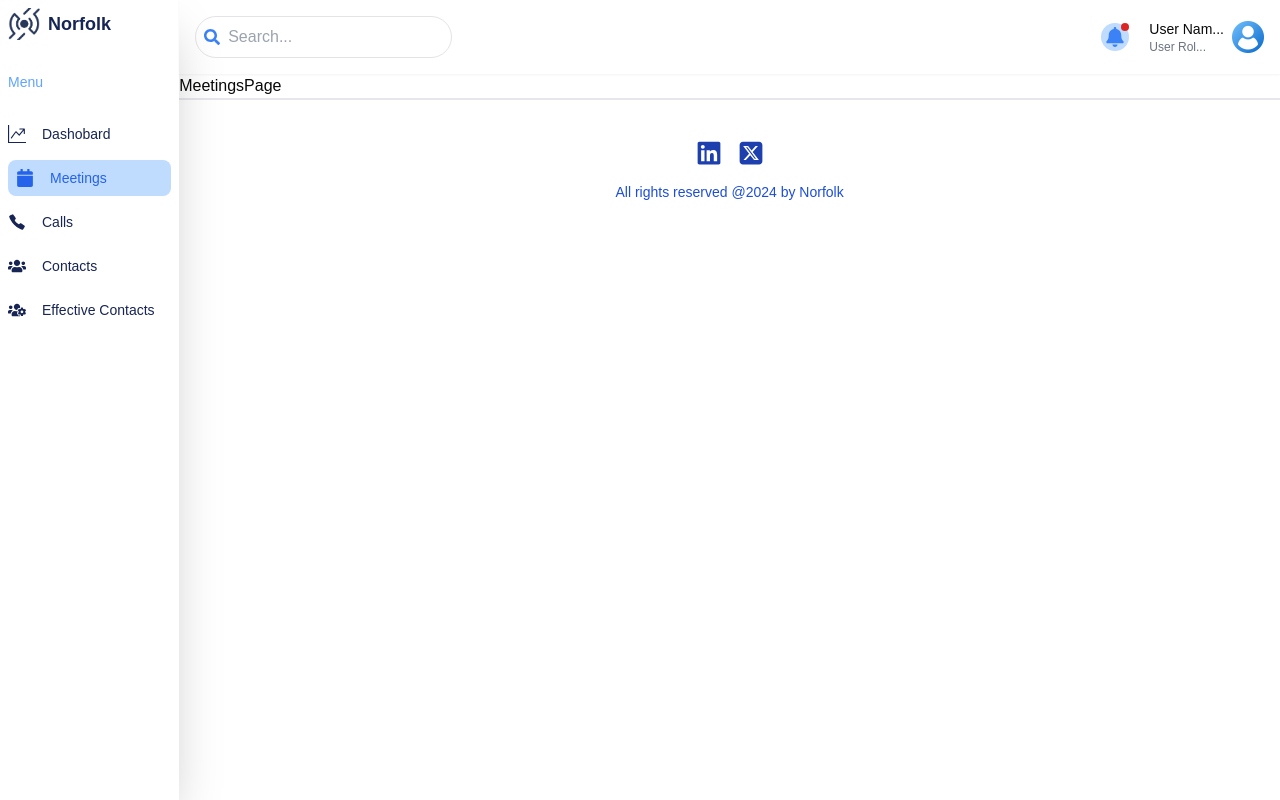
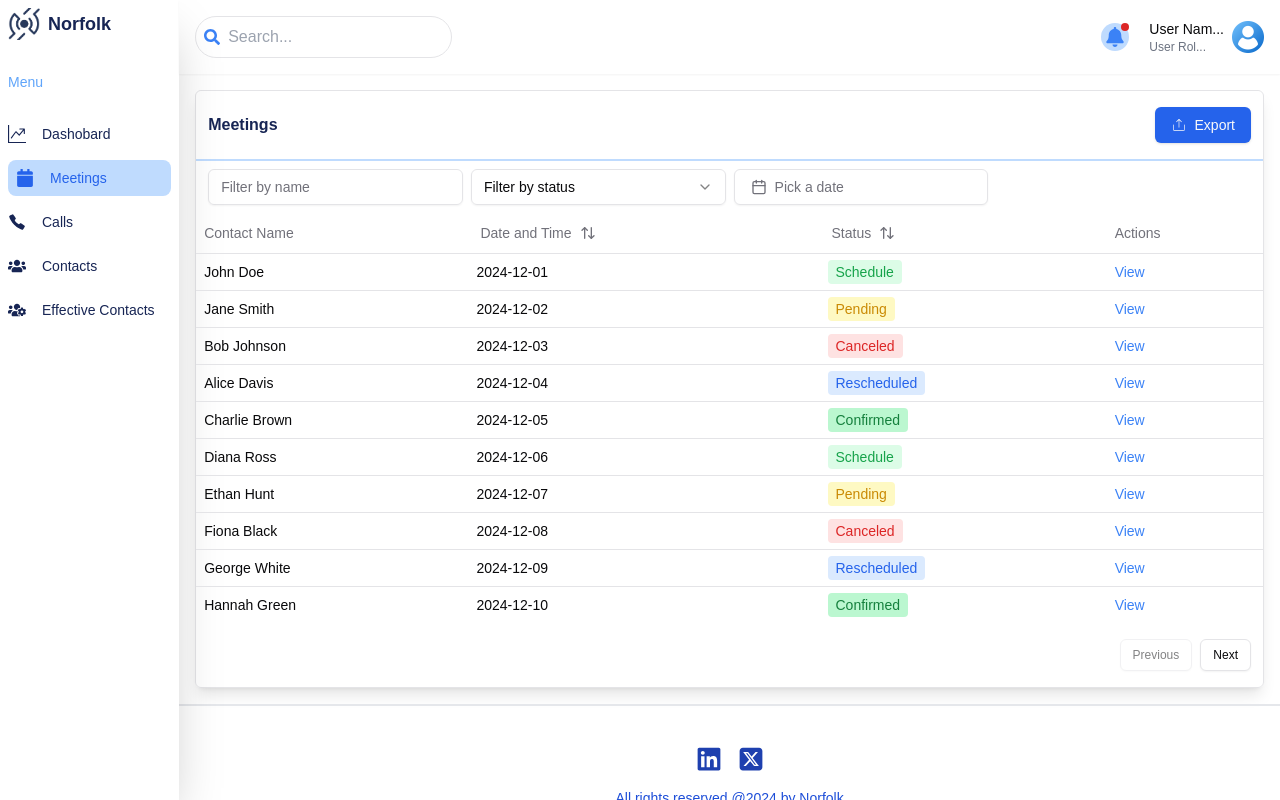
Before and after one commit to sibghatullah007/norfolk-dashboard, a Next.js app: page /meetings in a window 1280 px wide. Built offline with nearby package versions, Linux system fonts and the light colour scheme.

Commit message:
Meetings Page Done

```diff
--- a/src/app/(dashboard)/calls/page.tsx
+++ b/src/app/(dashboard)/calls/page.tsx
@@ -1,7 +1,6 @@
 'use client'
 import DataTable from "@/components/DataTable";
 import { columns } from "../admin/column";
-import Link from "next/link";
 import { Button } from "@/components/ui/button";
 import { CiExport } from "react-icons/ci";
 import * as XLSX from 'xlsx';
@@ -9,6 +8,7 @@ import * as XLSX from 'xlsx';
 const CallsPage = () => {
   const rows = [
     {
+      id:1,
       contactName: "John Smith",
       company: "Acme Corp",
       dateTime: "2024-12-31",
@@ -17,6 +17,7 @@ const CallsPage = () => {
       actions: "View",
     },
     {
+      id:2,
       contactName: "Sarah Johnson",
       company: "Tech Solutions",
       dateTime: "2024-11-31",
@@ -25,6 +26,7 @@ const CallsPage = () => {
       actions: "View",
     },
     {
+      id:3,
       contactName: "Michael Brown",
       company: "Global Industries",
       dateTime: "2024-11-28",
@@ -33,6 +35,7 @@ const CallsPage = () => {
       actions: "View",
     },
     {
+      id:4,
       contactName: "Emily Davis",
       company: "Innovatech",
       dateTime: "2024-11-18",
@@ -41,6 +44,7 @@ const CallsPage = () => {
       actions: "View",
     },
     {
+      id:5,
       contactName: "David Wilson",
       company: "Bright Future LLC",
       dateTime: "2024-11-8",
@@ -49,6 +53,7 @@ const CallsPage = () => {
       actions: "View",
     },
     {
+      id:6,
       contactName: "Sophia Martinez",
       company: "NextGen Solutions",
       dateTime: "2024-12-11",
@@ -57,6 +62,7 @@ const CallsPage = () => {
       actions: "View",
     },
     {
+      id:7,
       contactName: "James Lee",
       company: "Tech World",
       dateTime: "2024-12-13",
@@ -65,6 +71,7 @@ const CallsPage = () => {
       actions: "View",
     },
     {
+      id:8,
       contactName: "Olivia Taylor",
       company: "Visionary Inc",
       dateTime: "2024-11-31",
@@ -73,6 +80,7 @@ const CallsPage = () => {
       actions: "View",
     },
     {
+      id:9,
       contactName: "Daniel Garcia",
       company: "Global Ventures",
       dateTime: "2024-12-28",
@@ -81,6 +89,7 @@ const CallsPage = () => {
       actions: "View",
     },
     {
+      id:10,
       contactName: "Michael Brown",
       company: "Global Industries",
       dateTime: "2024-12-28",
@@ -89,6 +98,7 @@ const CallsPage = () => {
       actions: "View",
     },
     {
+      id:11,
       contactName: "Emily Davis",
       company: "Innovatech",
       dateTime: "2024-11-18",
@@ -97,6 +107,7 @@ const CallsPage = () => {
       actions: "View",
     },
     {
+      id:12,
       contactName: "David Wilson",
       company: "Bright Future LLC",
       dateTime: "2024-11-8",
@@ -105,6 +116,7 @@ const CallsPage = () => {
       actions: "View",
     },
     {
+      id:13,
       contactName: "Sophia Martinez",
       company: "NextGen Solutions",
       dateTime: "2024-12-11",
@@ -113,6 +125,7 @@ const CallsPage = () => {
       actions: "View",
     },
     {
+      id:14,
       contactName: "James Lee",
       company: "Tech World",
       dateTime: "2024-12-13",
@@ -121,6 +134,7 @@ const CallsPage = () => {
       actions: "View",
     },
     {
+      id:15,
       contactName: "Olivia Taylor",
       company: "Visionary Inc",
       dateTime: "2024-12-24",
@@ -129,6 +143,7 @@ const CallsPage = () => {
       actions: "View",
     },
     {
+      id:16,
       contactName: "Daniel Garcia",
       company: "Global Ventures",
       dateTime: "2024-12-17",
@@ -166,10 +181,8 @@ const CallsPage = () => {
               Recent Calls
             </span>
             <div>
-              <Link href={'/calls'}>
                 <Button onClick={()=>(exportToExcel(rows,columns))}
                  className='bg-blue-600 hover:bg-blue-800'><CiExport /> Export</Button>
-              </Link>
             </div>
           </div>
           <DataTable data={rows} columns={columns} filters={filters} />
--- /dev/null
+++ b/src/app/(dashboard)/meetings/column.tsx
@@ -0,0 +1,68 @@
+'use client';
+import { ColumnDef } from "@tanstack/react-table";
+import { ArrowUpDown } from "lucide-react"
+
+export const columns: ColumnDef<any>[] = [
+  {
+    accessorKey: "contactName",
+    header: "Contact Name",
+    cell: ({ row }) => row.original.contactName,
+  },
+  {
+    accessorKey: "dateTime",
+    header: ({ column }) => {
+      return (
+        <span
+          className="flex justif-start items-center cursor-pointer hover:bg-blue-100 w-fit py-2 px-1 rounded-lg"
+          onClick={() => column.toggleSorting(column.getIsSorted() === "asc")}
+        >
+          Date and Time
+          <ArrowUpDown className="ml-2 h-4 w-4" />
+        </span>
+      )
+    },
+    cell: ({ row }) => row.original.dateTime,
+  },
+  {
+    accessorKey: "status",
+    header: ({ column }) => {
+      return (
+        <span
+          className="flex justify-start items-center cursor-pointer hover:bg-blue-100 w-fit py-2 px-1 rounded-lg"
+          onClick={() => column.toggleSorting(column.getIsSorted() === "asc")}
+        >
+          Status
+          <ArrowUpDown className="ml-2 h-4 w-4" />
+        </span>
+      );
+    },
+    cell: ({ row }) => (
+      <span
+        className={`px-2 py-1 rounded ${
+          row.original.status === "Schedule"
+            ? "bg-green-100 text-green-600"
+            : row.original.status === "Pending"
+            ? "bg-yellow-100 text-yellow-600"
+            : row.original.status === "Canceled"
+            ? "bg-red-100 text-red-600"
+            : row.original.status === "Rescheduled"
+            ? "bg-blue-100 text-blue-600"
+            : row.original.status === "Confirmed"
+            ? "bg-green-200 text-green-700"
+            : "bg-gray-100 text-gray-600"
+        }`}
+      >
+        {row.original.status}
+      </span>
+    ),
+  },
+  {
+    accessorKey: "actions",
+    header: "Actions",
+    cell: () => (
+      <a href="#" className="text-blue-500 hover:underline">
+        View
+      </a>
+    ),
+  },
+];
--- a/src/app/(dashboard)/meetings/page.tsx
+++ b/src/app/(dashboard)/meetings/page.tsx
@@ -1,7 +1,76 @@
+'use client'
+import DataTable from "@/components/DataTable";
+import { columns } from "./column";
+import { Button } from "@/components/ui/button";
+import { CiExport } from "react-icons/ci";
+import * as XLSX from 'xlsx';
+
 const MeetingsPage = () => {
+  const rows = [
+    {id:1, contactName: "John Doe", dateTime: "2024-12-01", status: "Schedule" },
+    {id:2, contactName: "Jane Smith", dateTime: "2024-12-02", status: "Pending" },
+    {id:3, contactName: "Bob Johnson", dateTime: "2024-12-03", status: "Canceled" },
+    {id:4, contactName: "Alice Davis", dateTime: "2024-12-04", status: "Rescheduled" },
+    {id:5, contactName: "Charlie Brown", dateTime: "2024-12-05", status: "Confirmed" },
+    {id:6, contactName: "Diana Ross", dateTime: "2024-12-06", status: "Schedule" },
+    {id:7, contactName: "Ethan Hunt", dateTime: "2024-12-07", status: "Pending" },
+    {id:8, contactName: "Fiona Black", dateTime: "2024-12-08", status: "Canceled" },
+    {id:9, contactName: "George White", dateTime: "2024-12-09", status: "Rescheduled" },
+    {id:10, contactName: "Hannah Green", dateTime: "2024-12-10", status: "Confirmed" },
+    {id:11, contactName: "Ian King", dateTime: "2024-12-11", status: "Schedule" },
+    {id:12, contactName: "Jessica Blue", dateTime: "2024-12-12", status: "Pending" },
+    {id:13, contactName: "Kevin Grey", dateTime: "2024-12-13", status: "Canceled" },
+    {id:14, contactName: "Laura Stone", dateTime: "2024-12-14", status: "Rescheduled" },
+    {id:15, contactName: "Mike Wood", dateTime: "2024-12-15", status: "Confirmed" },
+    {id:16, contactName: "Nina Silver", dateTime: "2024-12-16", status: "Schedule" },
+    {id:17, contactName: "Oscar Gold", dateTime: "2024-12-17", status: "Pending" },
+    {id:18, contactName: "Paula Brown", dateTime: "2024-12-18", status: "Canceled" },
+    {id:19, contactName: "Quentin Black", dateTime: "2024-12-19", status: "Rescheduled" },
+    {id:20, contactName: "Rachel Green", dateTime: "2024-12-20", status: "Confirmed" },
+    {id:21, contactName: "Sam White", dateTime: "2024-12-21", status: "Schedule" },
+    {id:22, contactName: "Tina Gold", dateTime: "2024-12-22", status: "Pending" },
+    {id:23, contactName: "Xavier King", dateTime: "2024-12-26", status: "Schedule" },
+    {id:24, contactName: "Yasmine Stone", dateTime: "2024-12-27", status: "Pending" },
+    {id:25, contactName: "Wendy Silver", dateTime: "2024-12-25", status: "Confirmed" },
+    {id:26, contactName: "Victor Grey", dateTime: "2024-12-24", status: "Rescheduled" },
+    {id:27, contactName: "Uma Blue", dateTime: "2024-12-23", status: "Canceled" },
+  ];
+  const filters = [
+    { id: "contactName", label: "Name", placeholder: "Filter by name", columnId: "contactName", type: 'text' },
+    { id: "statusFilter", label: "Status", placeholder: "Filter by status", columnId: "status", type: 'dropdown', options: [{ label: "Schedule", value: "schedule" }, { label: "Pending", value: "pending" }, { label: "Canceled", value: "canceled" }, { label: "Rescheduled", value: "rescheduled" }, { label: "Confirmed", value: "confirmed" }], },
+    { id: "dateFilter", label: "Date", placeholder: "Filter by Date", columnId: "dateTime", type: 'date' },
+  ];
+
+
+  const exportToExcel = (rows, columns) => {
+    const worksheetData = [
+      columns.map(col => col.header), // Add headers
+      ...rows.map(row => columns.map(col => row[col.accessorKey])),
+    ];
+
+    const worksheet = XLSX.utils.aoa_to_sheet(worksheetData);
+    const workbook = XLSX.utils.book_new();
+    XLSX.utils.book_append_sheet(workbook, worksheet, "Sheet1");
+    XLSX.writeFile(workbook, "Meetings.xlsx");
+  };
   return (
-    <div className=''>MeetingsPage</div>
-  )
+    <div className='p-4'>
+      <div></div>
+      <div>
+        <div className="rounded-md border h-full shadow-lg">
+          <div className='w-full rounded-lg rounded-b-none border-b-2 border-blue-200 bg-white p-3 py-4 flex justify-between items-center'>
+            <span className="text-blue-950 font-semibold">
+             Meetings
+            </span>
+            <div>
+                <Button onClick={() => (exportToExcel(rows, columns))}
+                  className='bg-blue-600 hover:bg-blue-800'><CiExport /> Export</Button>
+            </div>
+          </div>
+          <DataTable data={rows} columns={columns} filters={filters} />
+        </div>
+      </div>
+    </div>)
 }
 
 export default MeetingsPage
--- a/src/components/Menu.tsx
+++ b/src/components/Menu.tsx
@@ -1,6 +1,5 @@
 'use client'
 import Link from 'next/link';
-import { useState } from 'react';
 import * as IconsBs from 'react-icons/bs';
 import * as IconsFa from 'react-icons/fa';
 import * as IconsIo from 'react-icons/io5';
```
